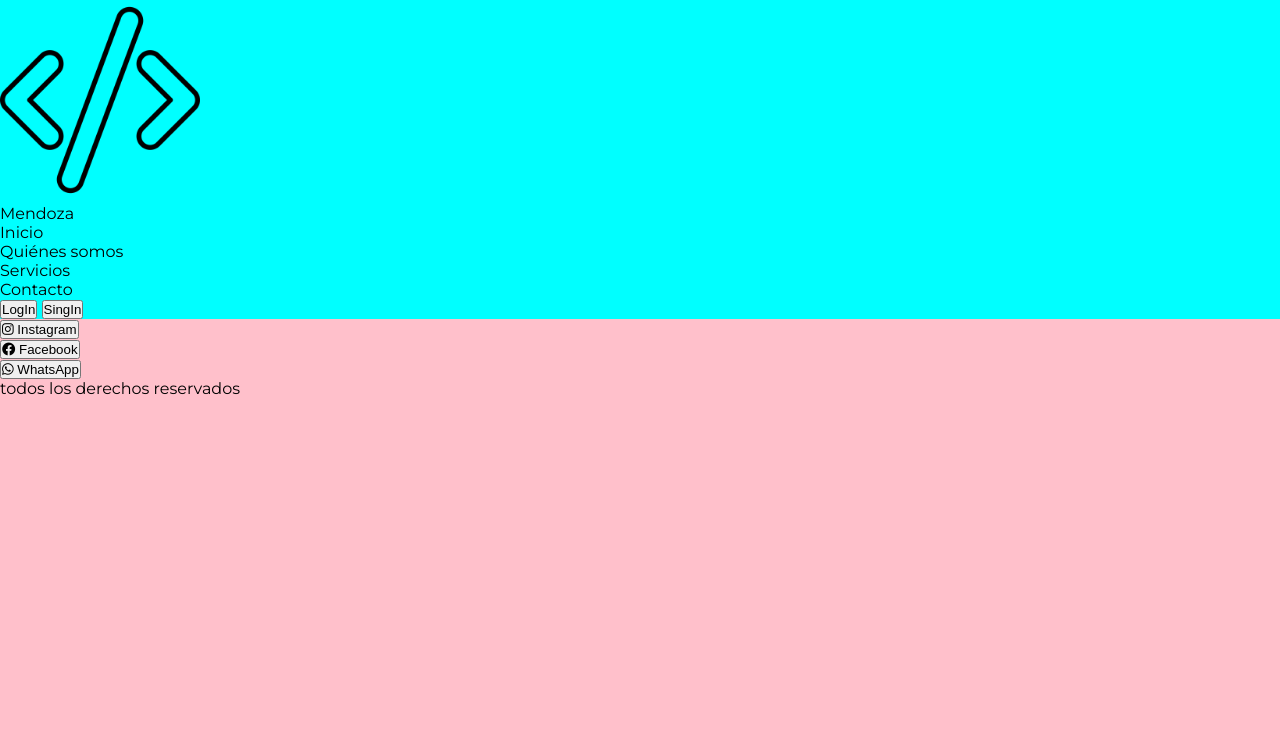
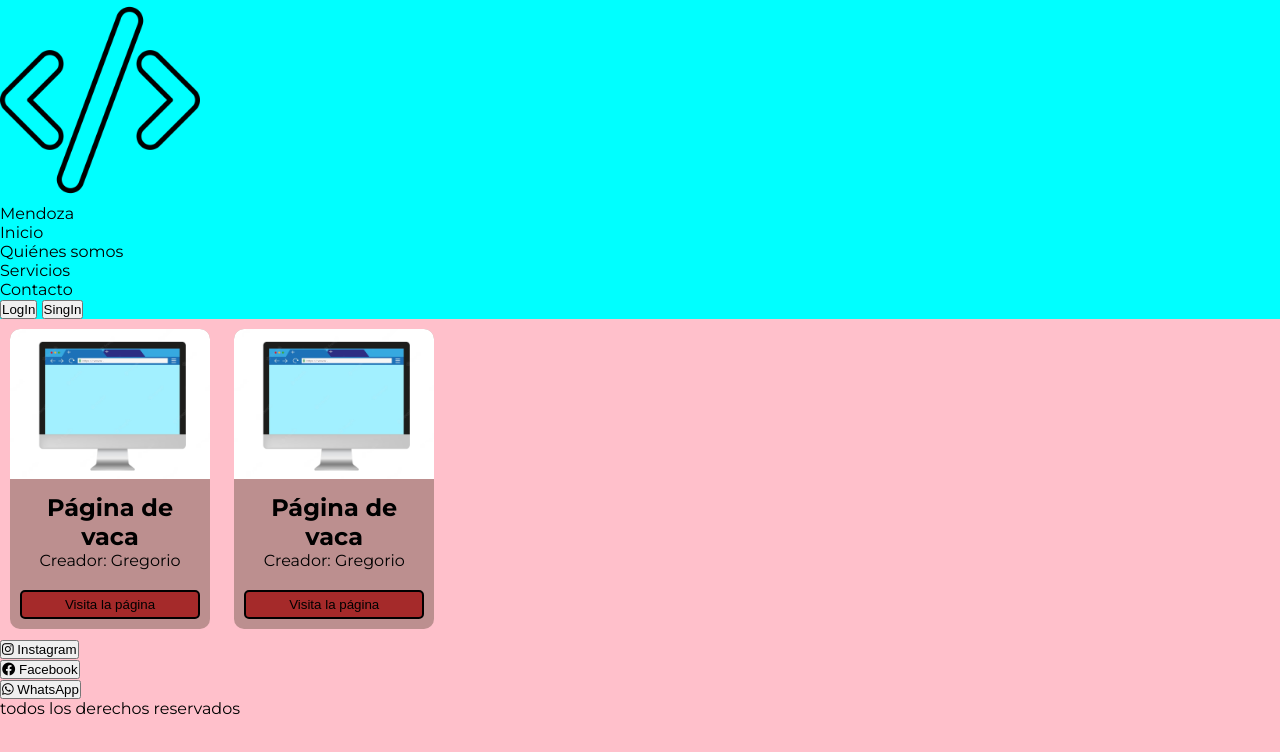
Before and after one commit to lucaszhh/host-page, a plain HTML site: page index.html in a window 1280 px wide. Drawn offline with Linux system fonts and the light colour scheme.

Commit message:
Add files via upload

```diff
--- a/index.html
+++ b/index.html
@@ -49,7 +49,27 @@
             <button>SingIn</button>
         </div>
     </header>
-    <main></main>
+    <main>
+        <section class="listadoCartas">
+            <article class="carta">
+                <img src="./images/pagina.avif" alt="imagen de la mejor pagina de vacas del mundo">
+                <div>
+                    <h2>Página de vaca</h2>
+                    <p>Creador: Gregorio</p>
+                    <button>Visita la página</button>
+                </div>
+            </article>
+            <article class="carta">
+                <img src="./images/pagina.avif" alt="imagen de la mejor pagina de vacas del mundo">
+                <div>
+                    <h2>Página de vaca</h2>
+                    <p>Creador: Gregorio</p>
+                    <button>Visita la página</button>
+                </div>
+            </article>
+
+        </section>
+    </main>
     <footer>
         <nav>
             <ul>
--- /dev/null
+++ b/styles/cards.css
@@ -0,0 +1,39 @@
+/* Estilos cartas */
+.carta{
+    width: 200px;
+    display: inline-block;
+    margin: 10px;
+    border-radius: 10px;
+    background-color: rosybrown;
+    text-align: center;
+}
+
+.carta div{
+    padding: 10px;
+    border-radius: 0px 0px 10px 10px;
+}
+
+/* Estilos imagen */
+.carta img{
+    width: 100%;
+    height: 150px;
+    object-fit: cover;
+    border-radius: 10px 10px 0px 0px;
+}
+
+
+.carta button{
+    width: 100%;
+    padding: 5px;
+    margin-top: 20px;
+    background-color: brown;
+    border: 2px black solid;
+    cursor: pointer;
+    border-radius: 5px;
+}
+
+.carta:hover{
+    background-color: red;
+    text-decoration: underline;
+    cursor: pointer;
+}
--- a/styles/globals.css
+++ b/styles/globals.css
@@ -1,4 +1,5 @@
-@import url("./header.css");
+@import url(./header.css);
+@import url(./cards.css);
 
 *{
     margin: 0;
```
Also changed, not shown: images/pagina.avif (added).
